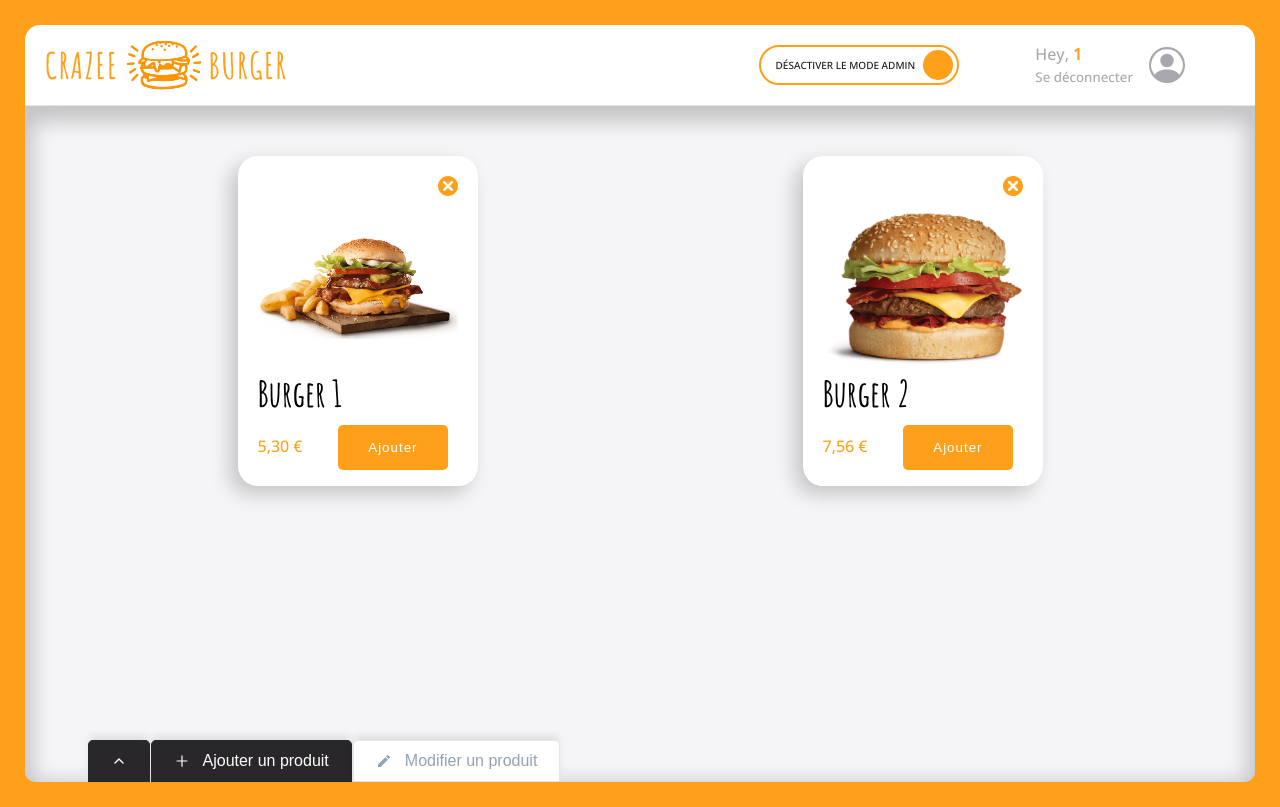
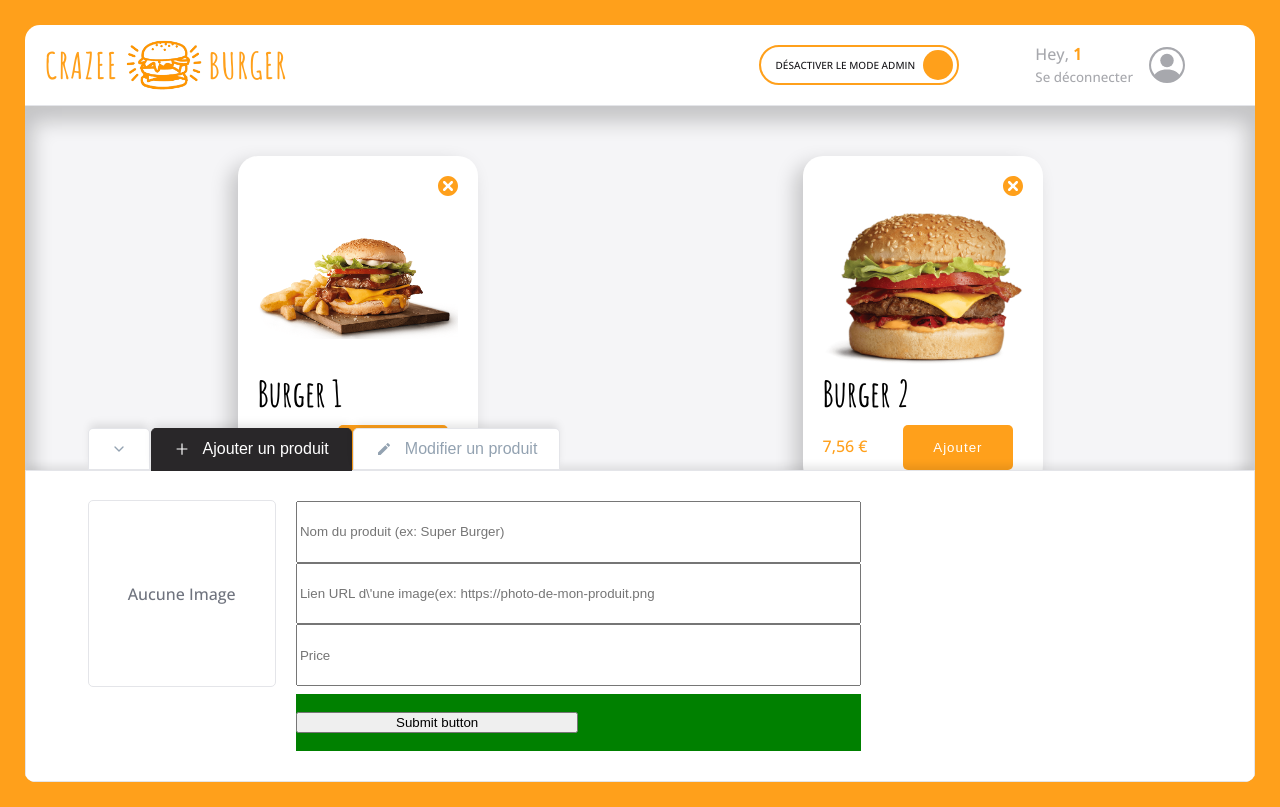
Before and after one commit to descartessainval/crazy-burger-cra, a React (Create React App) app: page /order/1 in a window 1280 px wide. Built offline with nearby package versions, Linux system fonts and the light colour scheme.

Commit message:
✨ F08: ADMIN > Add preview-img style

```diff
--- a/src/components/pages/order/OrderPage.js
+++ b/src/components/pages/order/OrderPage.js
@@ -12,7 +12,7 @@ import { MdSentimentNeutral } from 'react-icons/md';
 const OrderPage = () => {
     //états
     const [isModeAdmin, setIsModeAdmin] = useState(true) // j'initialise le mode admin à true pour travailler dans le panel pour le rendre disponible tour le long de la prod
-    const [isCollapse, setIsCollapse] = useState(true)
+    const [isCollapse, setIsCollapse] = useState(false)
     const [currentTabSelected, setCurrentTabSelected] = useState("add")
     const [products, setProducts] = useState(fakeMenu.SMALL);
 
--- a/src/components/pages/order/main/Admin/AdminPanel/AddForm.js
+++ b/src/components/pages/order/main/Admin/AdminPanel/AddForm.js
@@ -47,7 +47,7 @@ const AddForm = () => {
   return (
     <AddFormStyled onSubmit={handleSubmit}>
       <div className="img-preview">
-        {newProduct.imageSource ? <img src={newProduct.imageSource} alt={newProduct.title} /> : <div>Aucune Image</div>}
+        {newProduct.imageSource ? <img src={newProduct.imageSource} alt={newProduct.title} /> : <div className='empty-img'>Aucune Image</div>}
       </div>
       <div className="input-fields">
         <input name='title' value={newProduct.title} onChange={handleChange} type="text" placeholder={"Nom du produit (ex: Super Burger)"} />
@@ -68,16 +68,18 @@ const AddForm = () => {
 }
 
 const AddFormStyled = styled.form`
-  border: black solid 3px;
+  /* border: black solid 3px; */
 
   display: grid;
   grid-template-columns: 1fr 3fr;
   grid-template-rows: repeat(4, 1fr) ;
   height: 100%;
   width: 70%;
+  grid-column-gap: 20px;
+  grid-row-gap: 8px;
 
   .img-preview{
-    background: red;
+    /* background: red; */
 
     grid-area: 1/1/4/2;
     display: flex;
@@ -91,6 +93,18 @@ const AddFormStyled = styled.form`
       width: 100%;
       object-fit: contain;
       object-position: center;
+    }
+
+    .empty-img{
+      height: 100%;
+      width: 100%;
+      display: flex;
+      justify-content: center;
+      align-items:center;
+      border : 1px solid ${theme.colors.greyLight};
+      line-height: 1.5;
+      color: ${theme.colors.greyDark};
+      border-radius: ${theme.borderRadius.round};
     }
   }
   .input-fields{
--- a/src/components/pages/order/main/Menu/EmptyMenuAdmin.js
+++ b/src/components/pages/order/main/Menu/EmptyMenuAdmin.js
@@ -1,6 +1,3 @@
-
-
-
 export const EmptyMenuAdmin = ({resetMenu}) => {
     return (
         <div>
```
